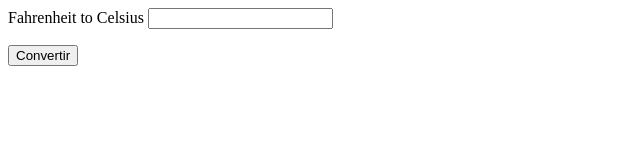
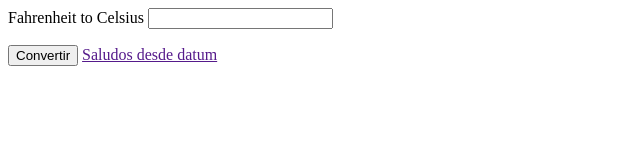
Before and after one commit to CryptoJss/TestConfia, a plain HTML site: page index.html in a window 1280 px wide. Shown: the whole page, without its empty margins (0-640 px from the left). Drawn offline with Linux system fonts and the light colour scheme.

Commit message:
second changes done

```diff
--- a/index.html
+++ b/index.html
@@ -11,6 +11,7 @@
 
     <p id="resultado"></p>
     <input type="button" onclick="convert()" value="Convertir">
+    <a href="">Saludos desde datum</a>
     <script src="MycustomJs.js"></script>
 </body>
 </html>
```
